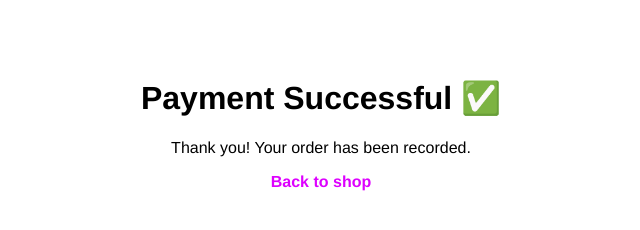
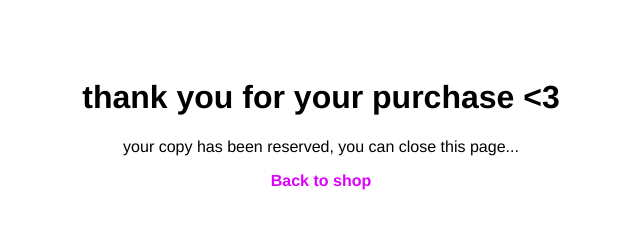
Before and after one commit to alexjadnane-tech/carnet-stripe, a website: page success.html in a window 1280 px wide. Shown: the whole page, without its empty margins (319-959 px from the left). Drawn offline with Linux system fonts and the light colour scheme.

Commit message:
Update success.html

```diff
--- a/success.html
+++ b/success.html
@@ -19,8 +19,8 @@
   </style>
 </head>
 <body>
-  <h1>Payment Successful ✅</h1>
-  <p>Thank you! Your order has been recorded.</p>
+  <h1>thank you for your purchase <3</h1>
+  <p>your copy has been reserved, you can close this page...</p>
   <p><a href="/">Back to shop</a></p>
 </body>
 </html>
```
